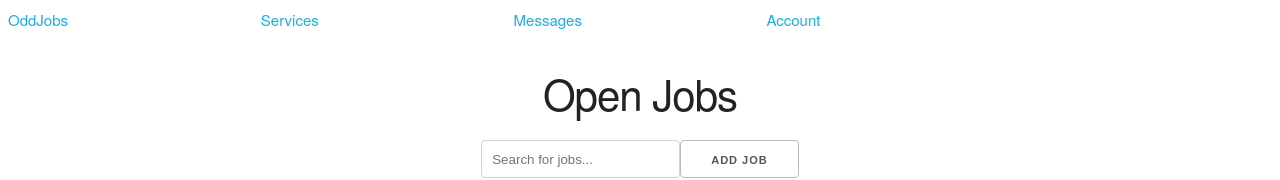
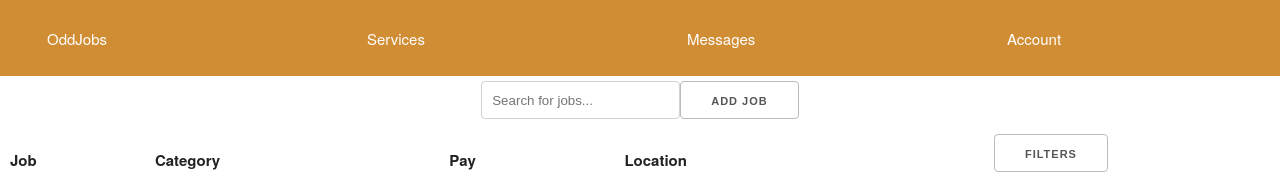
Before and after one commit to corneliajohnson/oddjobs, a React app in the folder oddjobs/: page / in a window 1280 px wide. Shown: the top 180 px of the page. Built offline with nearby package versions, Linux system fonts and the light colour scheme; no server answers.

Commit message:
style navbar

```diff
--- a/oddjobs/src/components/nav/NavBar.css
+++ b/oddjobs/src/components/nav/NavBar.css
@@ -1,10 +1,27 @@
 .navbar {
   display: flex;
   flex-wrap: nowrap;
-  justify-content: left;
+  justify-content: space-around;
+  overflow: hidden;
+  position: fixed; /* Set the navbar to fixed position */
+  top: 0; /* Position the navbar at the top of the page */
+  left: 0;
+  width: 100%; /* Full width */
+  background-color: #d18d34;
+  padding: 1em;
 }
 
 .navbar__item {
   flex-basis: 20%;
   list-style-type: none;
+  margin-top: 12px;
 }
+
+.navbar__link {
+  color: #fff;
+}
+
+.navbar__link:hover {
+  color: #fff;
+  font-weight: bold;
+}
```
